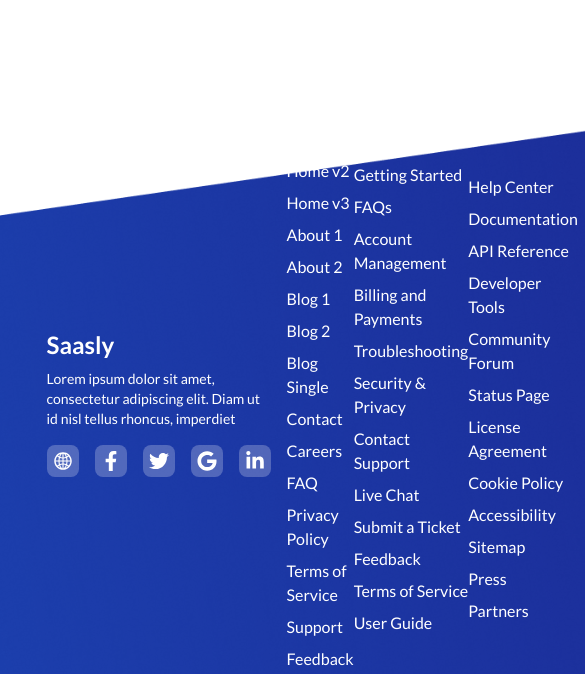
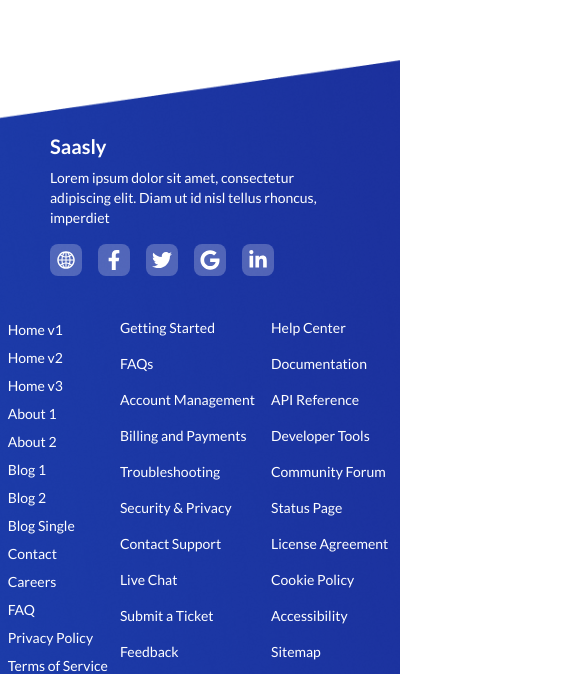
Before and after one commit to igrowker/i003-cerem-front, a React (Vite) app: page /inicio in a window 390 px wide. Shown: the part 6478-7152 px from the top of the page, 585 px wide, since content can reach past the window. Built offline with nearby package versions, Linux system fonts and the light colour scheme.

Commit message:
styled: responsive footer

```diff
--- a/src/components/Footer/Footer.tsx
+++ b/src/components/Footer/Footer.tsx
@@ -11,12 +11,12 @@ import { helpCenterV2Array, pagesArray, utilityPagesArray } from "./pagesArray";
 export const Footer: React.FC = () => {
   return (
     <div
-      className="w-full bg-cover bg-center h-screen flex flex-wrap items-end justify-center"
+      className="w-full bg-cover bg-center min-h-screen flex flex-wrap items-end justify-center"
       style={{ backgroundImage: `url(${BackgroundFooter})` }}
     >
-      <div className="w-3/4 h-[500px] flex justify-center items-center px-4  ">
+      <div className=" lg:w-3/4 min-h-[500px] flex flex-col md:flex-row justify-center items-center mt-52   ">
         <div className="w-[300px] pr-4 flex flex-col justify-center text-white">
-          <h2 className="text-2xl font-bold mb-2">Saasly</h2>
+          <h2 className=" text-xl lg:text-2xl font-bold mb-2">Saasly</h2>
           <p className="text-sm mb-4">
             Lorem ipsum dolor sit amet, consectetur adipiscing elit. Diam ut id
             nisl tellus rhoncus, imperdiet
@@ -33,24 +33,33 @@ export const Footer: React.FC = () => {
             <SocialButton icon={<FaLinkedinIn />} url="#" scaleEffect={true} />
           </div>
         </div>
-        <div className="w-2/3 h-[600px] flex justify-around items-center text-white  ">
+        <div className="w-full lg:w-2/3 min-h-[500px] flex  flex-row justify-around items-center text-white md:mt-20 xl:mt-0">
           <ul>
             {pagesArray.map((page, index) => (
-              <li className="mb-2 hover:underline cursor-pointer" key={index}>
+              <li
+                className="p-1 md:p-2 hover:underline cursor-pointer text-sm "
+                key={index}
+              >
                 {page}
               </li>
             ))}
           </ul>
           <ul>
             {helpCenterV2Array.map((page, index) => (
-              <li className="mb-2 hover:underline cursor-pointer" key={index}>
+              <li
+                className="p-2 hover:underline cursor-pointer text-sm "
+                key={index}
+              >
                 {page}
               </li>
             ))}
           </ul>
           <ul>
             {utilityPagesArray.map((page, index) => (
-              <li className="mb-2 hover:underline cursor-pointer" key={index}>
+              <li
+                className="p-2 hover:underline cursor-pointer text-sm "
+                key={index}
+              >
                 {page}
               </li>
             ))}
@@ -60,7 +69,7 @@ export const Footer: React.FC = () => {
       <div className="w-full  flex justify-center items-center">
         <div className="w-3/4 h-20  flex justify-center items-center text-sm border-t-2 border-gray-400 text-white">
           <p>
-            Copyright Stairs |{" "}
+            Copyright Stairs |
             <span className="text-cyanDark">Designed by Design Mate</span> -
             Powered by <span className="text-cyanDark">Webflow</span>
           </p>
```
